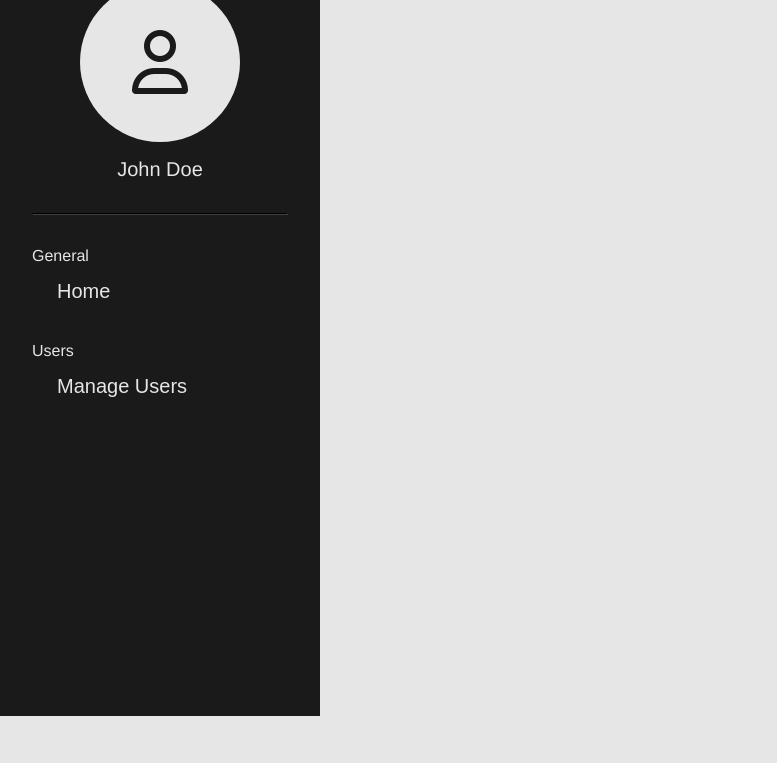
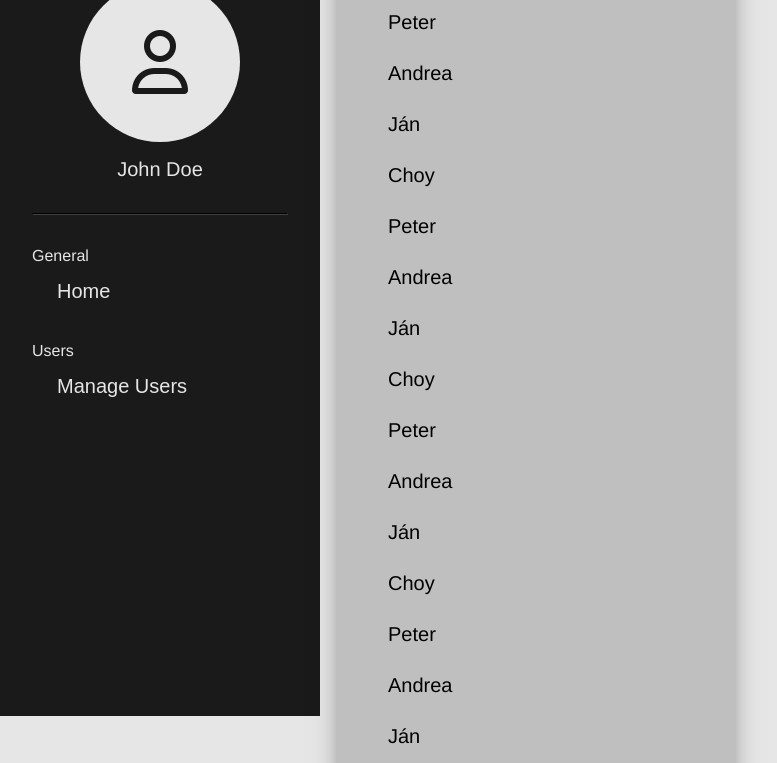
Before and after one commit to peterRomanDev/determine-nationality-app, a plain HTML site: page index.html in a window 1280 px wide. Shown: the part 84-847 px from the top of the page, without its empty margins (0-777 px from the left). Before the commit the page ends 800 px from the top, so only its background shows below. Drawn offline with Linux system fonts and the light colour scheme.

Commit message:
Style list of users

```diff
--- a/index.html
+++ b/index.html
@@ -9,6 +9,7 @@
     <script src="scripts/app.js" defer></script>
 </head>
 <body>
+    <div class="app">
         <div class="sidebar-wrapper">
             <div class="sidebar">
                 <div class="sidebar--admin">
@@ -41,6 +42,36 @@
             </button>
             <div class="sidebar-tooltip d-none transparent">Hide Sidebar</div>
         </div>
+        <div class="dashboard-wrapper">
+            <div class="dashboard">
+                <div class="list-of-users">
+                    <h2 class="list-of-users__heading">List of Users</h2>
+                    <ul class="list-of-users__list">
+                        <li class="user">Peter</li>
+                        <li class="user">Andrea</li>
+                        <li class="user">Ján</li>
+                        <li class="user">Choy</li>
+                        <li class="user">Peter</li>
+                        <li class="user">Andrea</li>
+                        <li class="user">Ján</li>
+                        <li class="user">Choy</li>
+                        <li class="user">Peter</li>
+                        <li class="user">Andrea</li>
+                        <li class="user">Ján</li>
+                        <li class="user">Choy</li>
+                        <li class="user">Peter</li>
+                        <li class="user">Andrea</li>
+                        <li class="user">Ján</li>
+                        <li class="user">Choy</li>
+                        <li class="user">Peter</li>
+                        <li class="user">Andrea</li>
+                        <li class="user">Ján</li>
+                        <li class="user">Choy</li>
+                    </ul>
+                </div>
+            </div>
+        </div>
+    </div>
 
 </body>
 </html>
--- a/stylesheets/style.css
+++ b/stylesheets/style.css
@@ -8,6 +8,7 @@
     --clr-grey-500: hsl(0, 0%, 10%);
     --clr-black: black;
     --clr-accent-green: hsl(120, 100%, 82%);
+    --clr-accent-blue: hsl(200, 40%, 82%);
 
     --fs-100: 1rem;
     --fs-200: 1.25rem;
@@ -58,6 +59,15 @@
 
 body {
     background-color: var(--clr-grey-100);
+}
+
+
+
+
+
+/* app positioning */
+.app {
+    display: flex;
 }
 
 
@@ -134,6 +144,7 @@ body {
 
 .sidebar__options-btn:hover {
     color: var(--clr-accent-green);
+
     cursor: pointer;
 }
 
@@ -157,6 +168,7 @@ body {
 
 .sidebar--btn-toggle:hover {
     background-color: var(--clr-grey-400);
+
     cursor: pointer;
 }
 
@@ -222,10 +234,55 @@ body {
 
 
 /* list of users styling */
-.list-of-users-wrapper {
-    background-color: red;
-    width: 20rem;
-    height: 20rem;
+.list-of-users {
+    width: 25rem;
+    padding: 2rem;
+    box-shadow: 0 0 2rem -1rem var(--clr-grey-500);
+    border-radius: var(--br-5px);
+
+    background-color: var(--clr-grey-200);
+}
+
+.list-of-users__heading {
+    font-size: var(--fs-500);
+    font-weight: var(--fw-bold);
+}
+
+.list-of-users__list {
+    border-radius: var(--br-5px);
+
+    font-size: var(--fs-200);
+    list-style: none;
+}
+
+.user {
+    padding: 0.5em 1em;
+    border-radius: var(--br-5px);
+
+    transition:
+        background-color 125ms ease-out,
+        box-shadow 125ms ease-out;
+}
+
+.user:hover {
+    background-color: var(--clr-grey-100);
+    box-shadow: 0 0.3rem 1.5rem -1rem var(--clr-grey-500);
+
+    cursor: pointer;
+}
+
+/* list of users positioning */
+
+.list-of-users {
+    display: flex;
+    flex-direction: column;
+    gap: 1rem;
+}
+
+.list-of-users__list {
+    display: flex;
+    flex-direction: column;
+    gap: 0.5rem;
 }
 
 
```
Also changed, not shown: README.md. Lines whose indentation alone changed are shown as unchanged.
